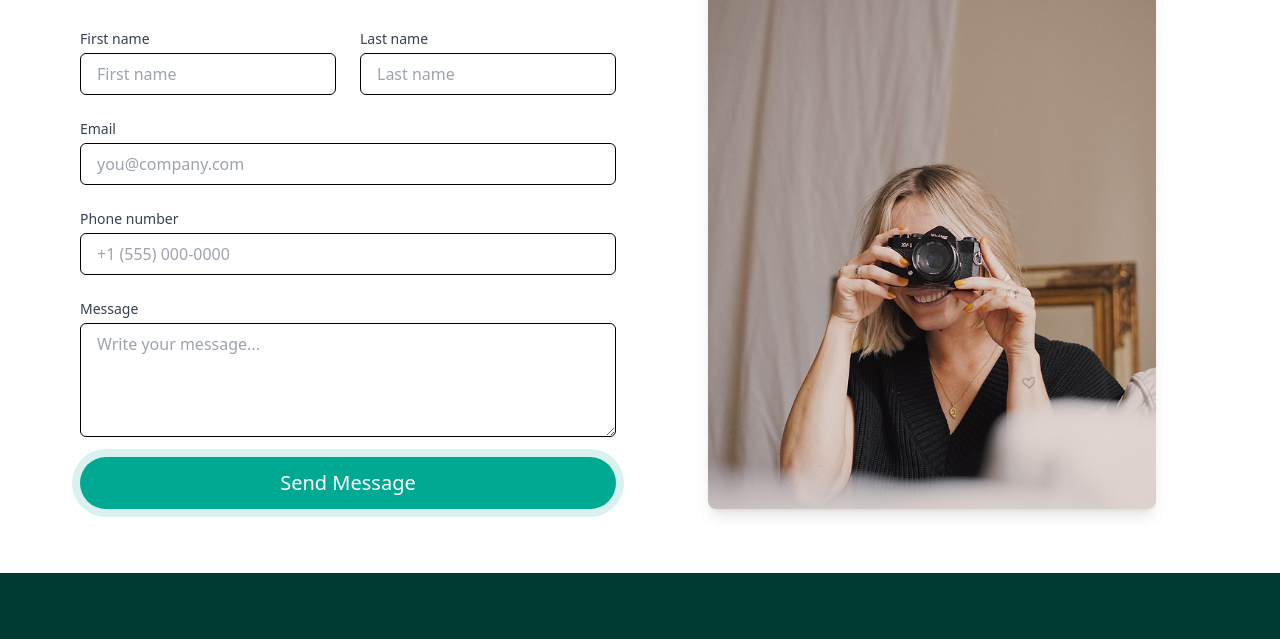
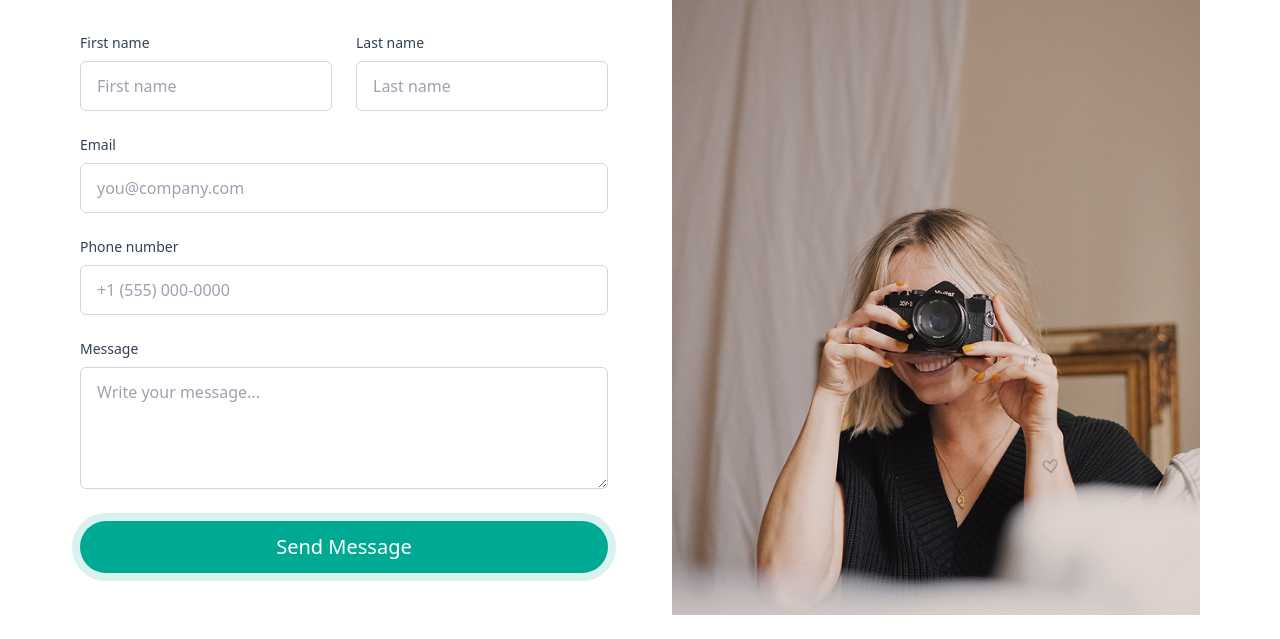
Before and after one commit to Dev-hadassah/Lumen-Christi, a website: page src/contact-us.html in a window 1280 px wide. Shown: the part 354-993 px from the top of the page. Drawn offline with nearby package versions, Linux system fonts and the light colour scheme; files that its build step writes are made by us from their sources.

Commit message:
form edited

```diff
--- a/src/contact-us.html
+++ b/src/contact-us.html
@@ -39,53 +39,53 @@
     <div id="header"></div>
 
     <!-- Contact Form Section -->
-    <section class="py-16 bg-white">
-    <div class="container mx-auto px-6 md:px-12 lg:px-20 grid grid-cols-1 md:grid-cols-2 gap-12 items-center">
+    <section class="bg-white">
+    <div class="xl:mx-20 lg:mx-16 mx-10 grid grid-cols-1 md:grid-cols-2 gap-16 items-center mb-60">
 
         <!-- Form -->
         <div>
-        <h2 class="text-3xl font-bold text-gray-900 mb-4">Get in touch</h2>
-        <p class="text-gray-600 mb-8">Our friendly team would love to hear from you.</p>
+        <h2 class="text-4xl text-veryDarkBlue mb-5 font-RachelBrown">Get in touch</h2>
+        <p class="text-gray mb-12 text-xl">Our friendly team would love to hear from you.</p>
 
         <form action="#" method="POST" class="space-y-6">
             <!-- First & Last Name -->
             <div class="grid grid-cols-1 md:grid-cols-2 gap-6">
             <div>
-                <label for="firstName" class="block text-sm font-medium text-gray-700">First name</label>
+                <label for="firstName" class="block text-sm font-medium text-[#344054] mb-2">First name</label>
                 <input type="text" id="firstName" name="firstName" placeholder="First name"
-                class="mt-1 block w-full rounded-md border border-gray-300 px-4 py-2 focus:border-emerald-500 focus:ring-emerald-500">
+                class="mt-1 block w-full rounded-md border border-[#D0D5DD] px-4 py-3 focus:border-green focus:ring-green">
             </div>
             <div>
-                <label for="lastName" class="block text-sm font-medium text-gray-700">Last name</label>
+                <label for="lastName" class="block text-sm font-medium text-[#344054] mb-2">Last name</label>
                 <input type="text" id="lastName" name="lastName" placeholder="Last name"
-                class="mt-1 block w-full rounded-md border border-gray-300 px-4 py-2 focus:border-emerald-500 focus:ring-emerald-500">
+                class="mt-1 block w-full rounded-md border border-[#D0D5DD] px-4 py-3 focus:border-green focus:ring-green">
             </div>
             </div>
 
             <!-- Email -->
             <div>
-            <label for="email" class="block text-sm font-medium text-gray-700">Email</label>
+            <label for="email" class="block text-sm font-medium text-[#344054] mb-2">Email</label>
             <input type="email" id="email" name="email" placeholder="you@company.com"
-                class="mt-1 block w-full rounded-md border border-gray-300 px-4 py-2 focus:border-emerald-500 focus:ring-emerald-500">
+                class="mt-1 block w-full rounded-md border border-[#D0D5DD] px-4 py-3 focus:border-green focus:ring-green">
             </div>
 
             <!-- Phone -->
             <div>
-            <label for="phone" class="block text-sm font-medium text-gray-700">Phone number</label>
+            <label for="phone" class="block text-sm font-medium text-[#344054] mb-2">Phone number</label>
             <input type="tel" id="phone" name="phone" placeholder="+1 (555) 000-0000"
-                class="mt-1 block w-full rounded-md border border-gray-300 px-4 py-2 focus:border-emerald-500 focus:ring-emerald-500">
+                class="mt-1 block w-full rounded-md border border-[#D0D5DD] px-4 py-3 focus:border-green focus:ring-green">
             </div>
 
             <!-- Message -->
             <div>
-            <label for="message" class="block text-sm font-medium text-gray-700">Message</label>
+            <label for="message" class="block text-sm font-medium text-[#344054] mb-2">Message</label>
             <textarea id="message" name="message" rows="4" placeholder="Write your message..."
-                class="mt-1 block w-full rounded-md border border-gray-300 px-4 py-2 focus:border-emerald-500 focus:ring-emerald-500"></textarea>
+                class="mt-1 block w-full rounded-md border border-[#D0D5DD] px-4 py-3 focus:border-green focus:ring-green"></textarea>
             </div>
 
             <!-- Button -->
             <a href="./contact-us.html">
-                <button class="bg-green text-white text-xl font-medium rounded-full px-10 py-3 w-full ring-8 ring-shadowGreen transition mt-5">
+                <button class="bg-green text-white text-xl font-medium rounded-full px-10 py-3 w-full ring-8 ring-shadowGreen transition mt-8">
                     Send Message
                 </button>
             </a>
@@ -93,10 +93,10 @@
         </div>
 
         <!-- Image -->
-        <div class="flex justify-center">
+        <div class="mt-16">
         <img src="./assets/images/lc-form.png"
             alt="Contact"
-            class="rounded-lg shadow-lg w-full max-w-md object-cover">
+            class="w-full">
         </div>
     </div>
     </section>
```
